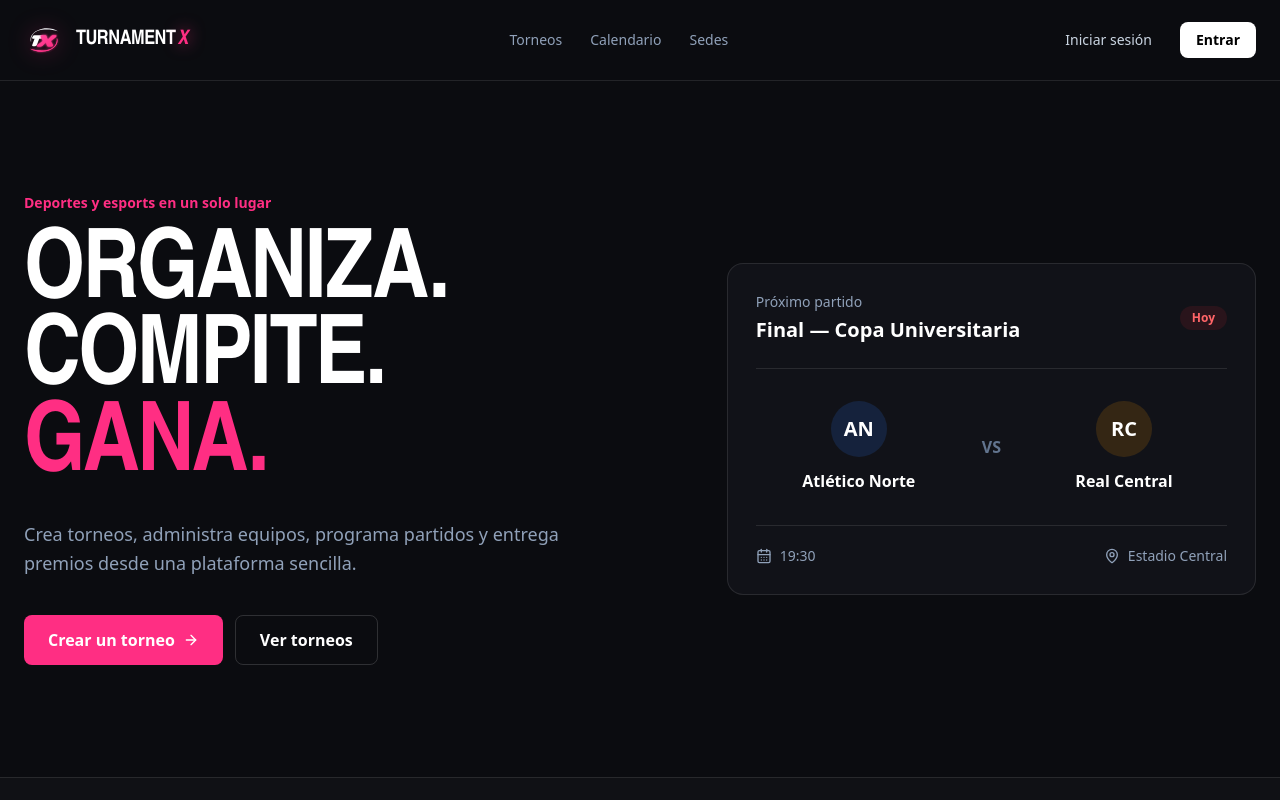
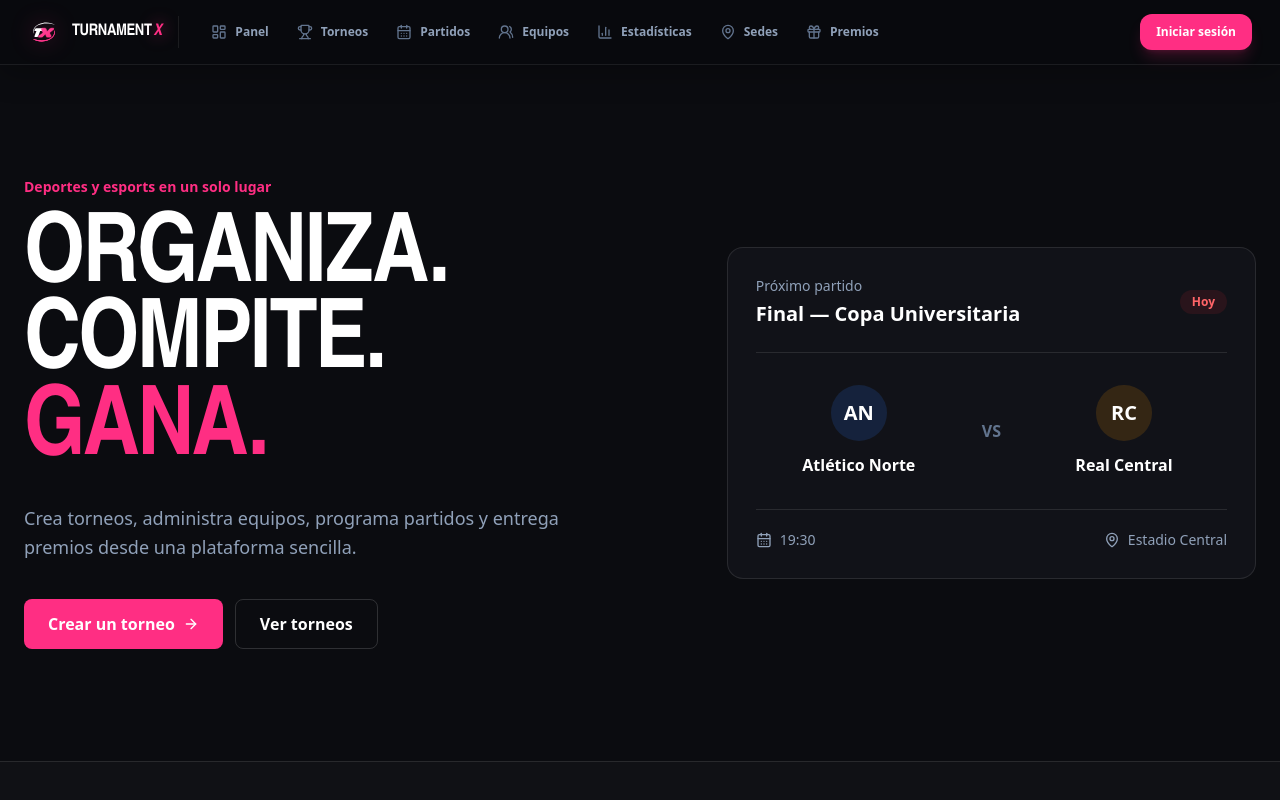
Before and after one commit to BenjaminCota/TournamentX, a React (Vite) app in the folder apps/web/: page / in a window 1280 px wide. Shown: the top 800 px of the page. Built offline with nearby package versions, Linux system fonts and the light colour scheme; no server answers; the database is empty.

Commit message:
feat(navigation): alinear encabezado público

```diff
--- a/apps/web/src/features/landing/LandingView.tsx
+++ b/apps/web/src/features/landing/LandingView.tsx
@@ -1,5 +1,5 @@
 import React from 'react';
-import { ArrowRight, CalendarDays, Gamepad2, MapPin, Trophy, Users } from 'lucide-react';
+import { ArrowRight, BarChart3, CalendarDays, Gamepad2, Gift, LayoutDashboard, MapPin, Trophy, Users, UsersRound } from 'lucide-react';
 import { TournamentXLogo } from '../../shared/components/TournamentXLogo';
 import { TabId } from '../shell/Sidebar';
 
@@ -15,20 +15,30 @@ const tournaments = [
   { sport: 'Esports', name: 'TournamentX Open', date: '06 SEP', place: 'En línea', teams: 32 }
 ];
 
+const visitorNavigation: Array<{ id: TabId; label: string; icon: React.ElementType }> = [
+  { id: 'dashboard', label: 'Panel', icon: LayoutDashboard },
+  { id: 'tournaments', label: 'Torneos', icon: Trophy },
+  { id: 'calendar', label: 'Partidos', icon: CalendarDays },
+  { id: 'teams', label: 'Equipos', icon: UsersRound },
+  { id: 'analytics', label: 'Estadísticas', icon: BarChart3 },
+  { id: 'venues', label: 'Sedes', icon: MapPin },
+  { id: 'rewards', label: 'Premios', icon: Gift },
+];
+
 export const LandingView: React.FC<LandingViewProps> = ({ onEnterApp, onOpenCreateWizard, onOpenAuth }) => (
   <div className="min-h-screen bg-[#0b0c10] text-white">
-    <header className="border-b border-white/10">
-      <div className="max-w-7xl mx-auto h-20 px-6 flex items-center justify-between">
-        <TournamentXLogo size="md" />
-        <nav className="hidden md:flex items-center gap-7 text-sm text-slate-400">
-          <button onClick={() => onEnterApp('tournaments')} className="hover:text-white">Torneos</button>
-          <button onClick={() => onEnterApp('calendar')} className="hover:text-white">Calendario</button>
-          <button onClick={() => onEnterApp('venues')} className="hover:text-white">Sedes</button>
+    <header className="sticky top-0 z-40 border-b border-white/[.08] bg-[#090a0e]/95 shadow-[0_8px_30px_rgba(0,0,0,.28)] backdrop-blur-xl">
+      <div className="mx-auto flex min-h-16 max-w-[1540px] items-center gap-3 px-4 lg:gap-5 lg:px-7">
+        <div className="shrink-0 border-r border-white/[.08] pr-4"><TournamentXLogo size="sm" /></div>
+        <nav className="flex min-w-0 flex-1 items-center gap-1 overflow-x-auto py-2" aria-label="Navegación pública">
+          {visitorNavigation.map(({ id, label, icon: Icon }) => (
+            <button type="button" key={id} onClick={() => onEnterApp(id)} className="group inline-flex h-10 shrink-0 items-center gap-2 rounded-xl px-3 text-xs font-semibold text-slate-400 transition-all hover:bg-white/[.05] hover:text-white">
+              <Icon className="h-4 w-4 text-slate-500 group-hover:text-slate-300" />
+              <span>{label}</span>
+            </button>
+          ))}
         </nav>
-        <div className="flex items-center gap-3">
-          <button onClick={onOpenAuth} className="px-4 py-2 text-sm text-slate-300 hover:text-white">Iniciar sesión</button>
-          <button onClick={() => onEnterApp('dashboard')} className="px-4 py-2 rounded-lg bg-white text-black text-sm font-semibold hover:bg-slate-200">Entrar</button>
-        </div>
+        <button type="button" onClick={onOpenAuth} className="shrink-0 rounded-xl bg-[#ff2e83] px-4 py-2.5 text-xs font-bold text-white shadow-lg shadow-[#ff2e83]/20 transition-all hover:-translate-y-0.5 hover:bg-[#ef2778]">Iniciar sesión</button>
       </div>
     </header>
 
```
